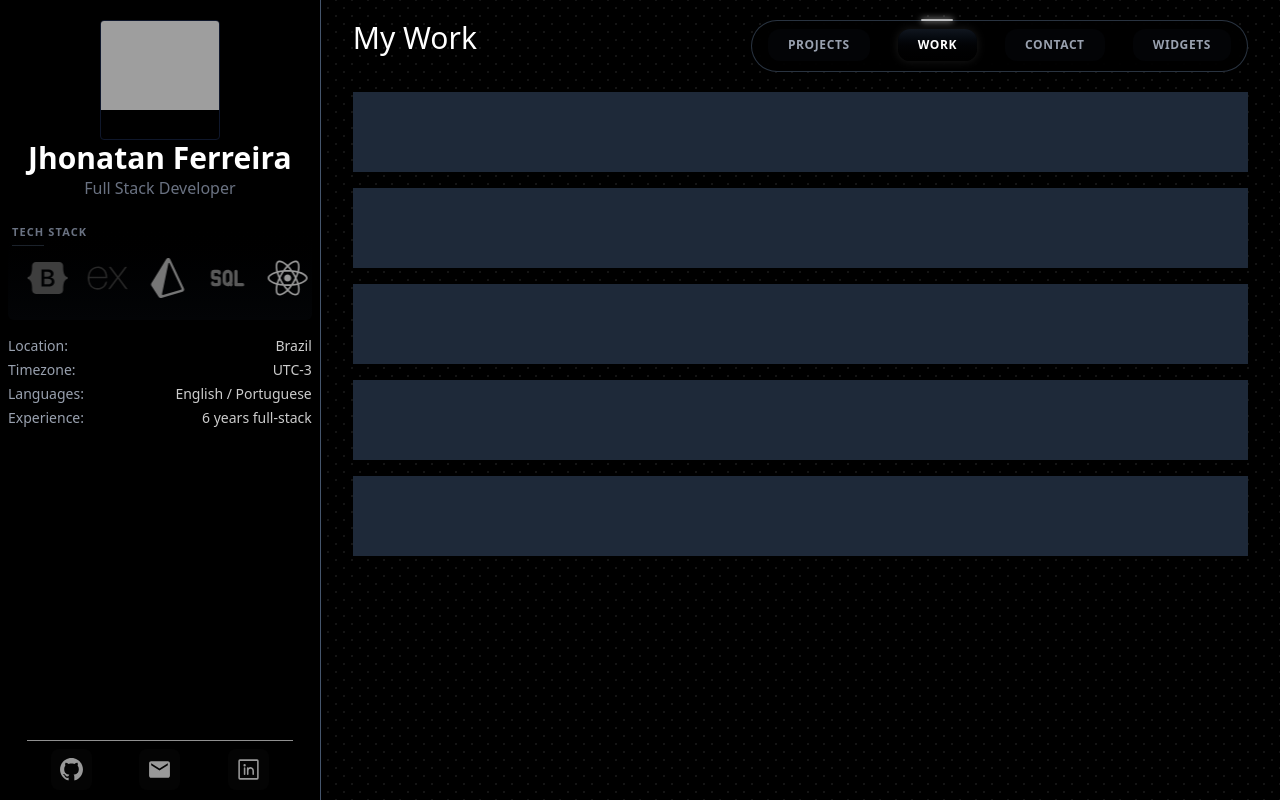
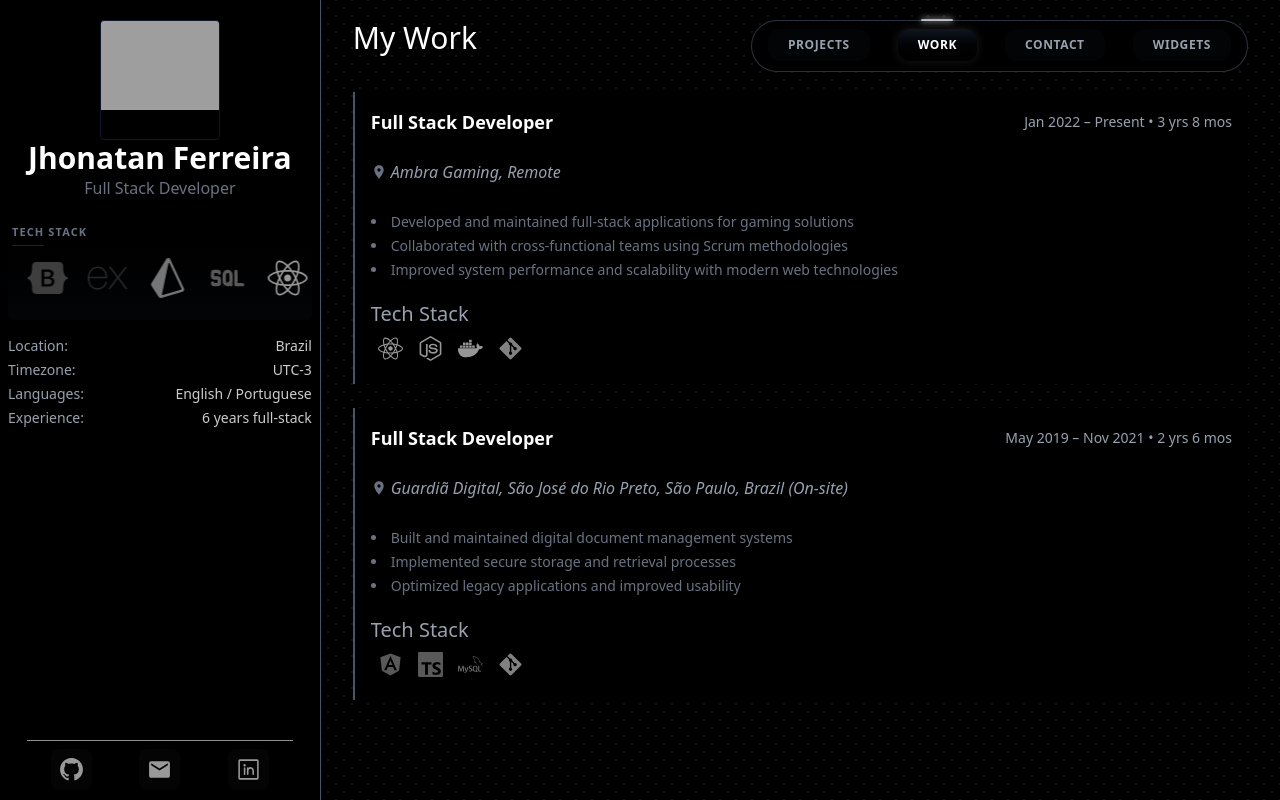
Before and after one commit to jhonatanAlanFerreira/portfolio, a Next.js app: page / in a window 1280 px wide. Both pictures are taken after a click on the button "WORK". Built offline with nearby package versions, Linux system fonts and the light colour scheme; grey boxes are pictures that could not be loaded.

Commit message:
create work section WIP

```diff
--- a/components/pageComponents/Work.tsx
+++ b/components/pageComponents/Work.tsx
@@ -1,11 +1,67 @@
+import { motion } from "framer-motion";
+import { MdLocationOn } from "react-icons/md";
+import { WorkData } from "./WorkData";
+import { cardVariants, containerVariants } from "@/types/CardEffectVariants";
+import React from "react";
+
 export default function Work() {
   return (
-    <div className="h-full w-full flex flex-col gap-4">
-      <div className="bg-gray-800 h-20 w-full"></div>
-      <div className="bg-gray-800 h-20 w-full"></div>
-      <div className="bg-gray-800 h-20 w-full"></div>
-      <div className="bg-gray-800 h-20 w-full"></div>
-      <div className="bg-gray-800 h-20 w-full"></div>
+    <div className="flex flex-col w-full">
+      <motion.div
+        variants={containerVariants}
+        initial="hidden"
+        animate="show"
+        className="w-full flex flex-col gap-6"
+      >
+        {WorkData.map((wd, index) => (
+          <motion.div
+            key={index}
+            variants={cardVariants(index % 2 === 0)}
+            className="w-full h-auto bg-black/80 border-l-2 border-slate-600"
+          >
+            <div className="flex h-full gap-5 p-4">
+              <div className="flex flex-col space-y-5 flex-3 text-gray-400">
+                <div className="flex justify-between items-center">
+                  <h3 className="text-lg font-semibold text-white">
+                    {wd.role}
+                  </h3>
+                  <span className="text-sm text-gray-400">{wd.period}</span>
+                </div>
+                <p className="italic text-gray-400 mt-1 flex items-center gap-1">
+                  <MdLocationOn className="text-gray-500" />
+                  {wd.company}, {wd.location}
+                </p>
+
+                <ul className="list-disc list-inside text-gray-500 text-sm mt-2 space-y-1">
+                  {wd.responsibilities.map((r, idx) => (
+                    <li key={idx}>{r}</li>
+                  ))}
+                </ul>
+
+                <div>
+                  <h3 className="text-xl font-medium">Tech Stack</h3>
+                  <div className="flex">
+                    {wd.stack.map((tech, index) => (
+                      <a
+                        key={index}
+                        href={tech.link}
+                        target="_blank"
+                        rel="noopener noreferrer"
+                        title={tech.name}
+                        className="cursor-pointer grayscale hover:scale-110 hover:grayscale-0"
+                      >
+                        <div className="flex items-center justify-center w-10 h-10">
+                          {React.cloneElement(tech.icon, { size: 25 })}
+                        </div>
+                      </a>
+                    ))}
+                  </div>
+                </div>
+              </div>
+            </div>
+          </motion.div>
+        ))}
+      </motion.div>
     </div>
   );
 }
--- /dev/null
+++ b/components/pageComponents/WorkData.ts
@@ -0,0 +1,29 @@
+import { formatWorkPeriod } from "@/utils";
+import { icons } from "../TechCarousel/Icons";
+
+export const WorkData = [
+  {
+    company: "Ambra Gaming",
+    role: "Full Stack Developer",
+    period: formatWorkPeriod("2022-01"),
+    location: "Remote",
+    responsibilities: [
+      "Developed and maintained full-stack applications for gaming solutions",
+      "Collaborated with cross-functional teams using Scrum methodologies",
+      "Improved system performance and scalability with modern web technologies",
+    ],
+    stack: [icons.react, icons.node, icons.docker, icons.git],
+  },
+  {
+    company: "Guardiã Digital",
+    role: "Full Stack Developer",
+    period: formatWorkPeriod("2019-05", "2021-11"),
+    location: "São José do Rio Preto, São Paulo, Brazil (On-site)",
+    responsibilities: [
+      "Built and maintained digital document management systems",
+      "Implemented secure storage and retrieval processes",
+      "Optimized legacy applications and improved usability",
+    ],
+    stack: [icons.angular, icons.typescript, icons.mysql, icons.git],
+  },
+];
--- /dev/null
+++ b/utils.ts
@@ -0,0 +1,37 @@
+export function formatWorkPeriod(startDate: string, endDate?: string): string {
+  const [startYear, startMonth] = startDate.split("-").map(Number);
+  const start = new Date(startYear, startMonth - 1, 1);
+  const end = endDate
+    ? new Date(
+        endDate.split("-").map(Number)[0],
+        Number(endDate.split("-")[1]) - 1,
+        1
+      )
+    : new Date();
+
+  const startMonthStr = start.toLocaleString("en-US", { month: "short" });
+  const startYearStr = start.getFullYear();
+  const endMonthStr = endDate
+    ? end.toLocaleString("en-US", { month: "short" })
+    : "Present";
+  const endYearStr = endDate ? end.getFullYear() : "";
+
+  let years = end.getFullYear() - start.getFullYear();
+  let months = end.getMonth() - start.getMonth();
+
+  if (months < 0) {
+    years--;
+    months += 12;
+  }
+
+  const durationParts = [];
+  if (years > 0) durationParts.push(`${years} yr${years > 1 ? "s" : ""}`);
+  if (months > 0) durationParts.push(`${months} mo${months > 1 ? "s" : ""}`);
+
+  const duration =
+    durationParts.length > 0 ? ` • ${durationParts.join(" ")}` : "";
+
+  return `${startMonthStr} ${startYearStr} – ${endMonthStr}${
+    endYearStr ? " " + endYearStr : ""
+  }${duration}`;
+}
```
